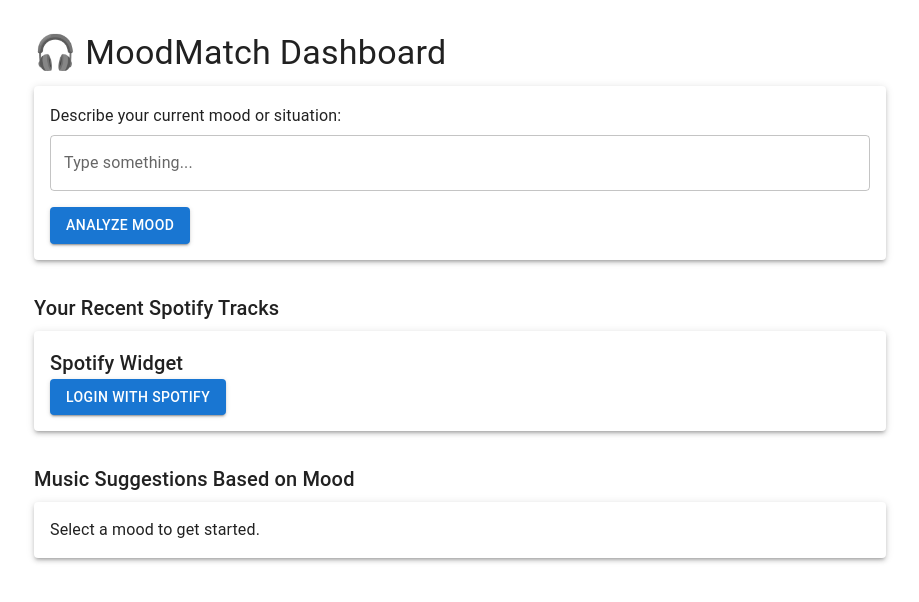
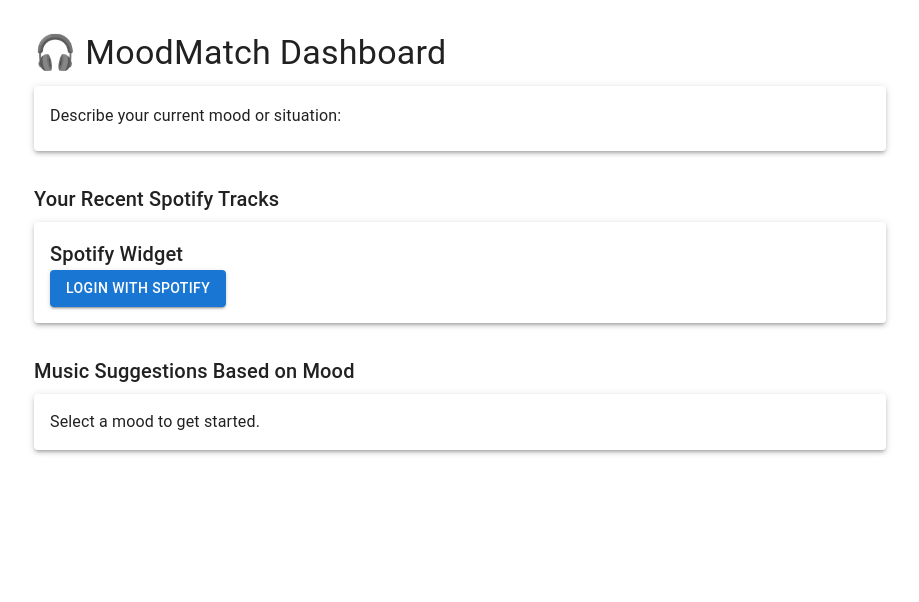
Before and after one commit to nniemi/moodmatch, a Next.js app: page / in a window 1280 px wide. Shown: the top 602 px of the page, without its empty margins (180-1099 px from the left). Built offline with nearby package versions, Linux system fonts and the light colour scheme.

Commit message:
Disable for now

```diff
--- a/components/MoodChatbot.tsx
+++ b/components/MoodChatbot.tsx
@@ -34,7 +34,7 @@
       <Typography variant="subtitle1" gutterBottom>
         Describe your current mood or situation:
       </Typography>
-      <TextField
+      {/* <TextField
         fullWidth
         label="Type something..."
         variant="outlined"
@@ -45,7 +45,7 @@
       />
       <Button variant="contained" onClick={handleSubmit} disabled={loading}>
         {loading ? "Analyzing..." : "Analyze Mood"}
-      </Button>
+      </Button> */}
       {response && (
         <Typography sx={{ mt: 2 }} color="primary">
           {response}
```
